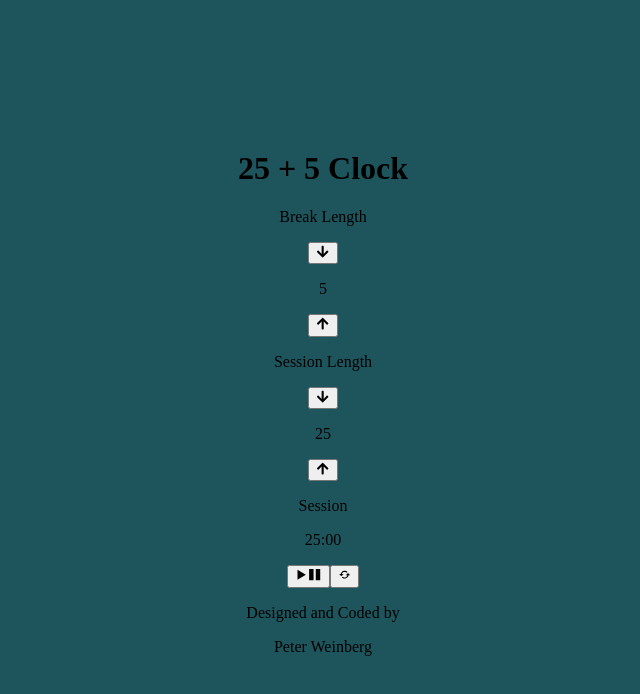
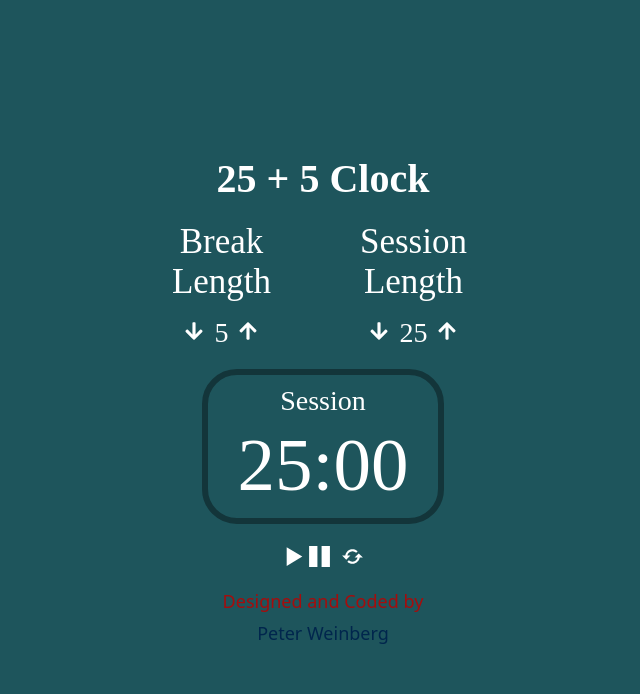
Before and after one commit to DavronNabijonv/clock, a React (Create React App) app: page / in a window 1280 px wide. Shown: the top 694 px of the page, without its empty margins (317-957 px from the left). Built offline with nearby package versions, Linux system fonts and the light colour scheme.

Commit message:
clock_design

```diff
--- a/src/App.css
+++ b/src/App.css
@@ -1,3 +1,9 @@
+button{
+  background: none;
+  border: none;
+  color: white;
+}
+
 .App {
   text-align: center;
   background: rgb(30,85,92);
@@ -13,5 +19,100 @@
   justify-content: center;
 }
 
-/* .App .clock{
-} */
+.App .clock{
+display: flex;
+flex-direction: column;
+align-items: center;
+justify-content: center;
+gap: 20px;
+width: 30%;
+}
+
+.App .clock h1{
+  color: white;
+  font-size: 40px;
+}
+
+.App .clock .breaks{
+  display: flex;
+  align-items: center;
+  justify-content: space-between;
+  width: 100%;
+}
+
+.App .clock .breaks .length_session{
+  display: flex;
+  flex-direction: column;
+  align-items: center;
+  justify-content: center;
+  gap: 15px;
+}
+
+.App .clock .breaks .length_session #break-label,
+.App .clock .breaks .length_session #session-label{
+color: white;
+font-size:35px;
+}
+
+.App .clock .breaks .length_session .btns_grp{
+  display: flex;
+  align-items: center;
+  gap: 10px;
+}
+
+.App .clock .breaks .length_session .btns_grp button{
+  font-size: 20px;
+}
+
+.App .clock .breaks .length_session .btns_grp #break-length,
+.App .clock .breaks .length_session .btns_grp #session-length{
+  font-size: 28px;
+  color: white;
+}
+
+.App .clock .timer{
+  border: 6px solid rgb(19, 53, 58);
+  border-radius: 35px;
+  padding: 10px 30px;
+  display: flex;
+  flex-direction: column;
+  align-items: center;
+  justify-content: center;
+  gap: 5px;
+}
+
+.App .clock .timer #timer-label{
+color: white;
+font-size: 28px;
+}
+
+.App .clock .timer #time-left{
+  font-size: 75px;
+  color: white;
+}
+
+.App .clock .controlTime{
+  display: flex;
+  align-items: center;
+  gap: 8px;
+}
+
+.App .clock .clock_footer{
+  display: flex;
+  flex-direction: column;
+  align-items: center;
+  justify-content: center;
+  gap: 8px;
+  font-family: "Share Tech Mono", sans;
+}
+
+.App .clock .clock_footer .red_txt{
+  color: rgb(165, 13, 13);
+  font-size: 18px;
+}
+
+.App .clock .clock_footer a{
+  color:  rgb(0, 38, 77);
+  text-decoration: none;
+  font-size: 18px
+}
--- a/src/App.js
+++ b/src/App.js
@@ -4,7 +4,7 @@ import Up_down from "./components/up_down";
 import { FaArrowDown, FaArrowUp } from "react-icons/fa";
 import { IoPlaySharp } from "react-icons/io5";
 import { GrPauseFill } from "react-icons/gr";
-import { BiRefresh } from "react-icons/bi";
+import { BiFontSize, BiRefresh } from "react-icons/bi";
 
 // useContext for change variables
 export const Break_length_session = React.createContext();
@@ -19,13 +19,35 @@ function App() {
     second: 0,
   });
   const [runTime, setRunTime] = useState(false);
+  const [changeMinute, setChangeMinute] = useState(true);
   const intervalRef = useRef(null);
+  const audioRef = useRef(null);
+
+  const changeTimeValues = () =>{
+    if(changeMinute){
+      setTimeValues((prev)=>({
+        ...prev,
+        minute:break_counts.b_length
+      }))
+      setChangeMinute(false);
+    }else{
+      setTimeValues((prev)=>({
+        ...prev,
+        minute:break_counts.b_session
+      }))
+      setChangeMinute(true);
+    }
+    }
+
 
   useEffect(() => {
     if (runTime) {
       intervalRef.current = setInterval(() => {
         setTimeValues((prev) => {
           const { minute, second } = prev;
+          if(minute == 0){
+            changeTimeValues();
+          }
           if (second > 0) {
             return { ...prev, second: second - 1 };
           } else if (minute > 0) {
@@ -70,6 +92,13 @@ function App() {
     }
   };
 
+  const button_style = {
+    color:"white",
+    fontSize:"25px",
+    display:"flex",
+    gap:"0"
+  }
+
   return (
     <div className="App">
       <div className="clock">
@@ -78,7 +107,7 @@ function App() {
         {/* break buttons  */}
 
         <div className="breaks">
-          <div className="length">
+          <div className="length_session">
             <p id="break-label">Break Length</p>
             <div className="btns_grp">
               <Up_down
@@ -102,7 +131,7 @@ function App() {
               />
             </div>
           </div>
-          <div className="session">
+          <div className="length_session">
             <p id="session-label">Session Length</p>
             <div className="btns_grp">
               <Up_down
@@ -140,7 +169,7 @@ function App() {
 
         {/* time */}
 
-        <div className="timer">
+        <div className="timer" style={timeValues.minute ===1?{color:"red"}:{}}>
           <p id="timer-label">Session</p>
           <p id="time-left">
             <span className="minute">
@@ -163,6 +192,7 @@ function App() {
             for_icon={<IoPlaySharp />}
             for_icon2={<GrPauseFill />}
             set_function={()=>{setRunTime(!runTime);}}
+            btn_style={button_style}
           />
           <Up_down
             id_name={"reset"}
@@ -173,6 +203,7 @@ function App() {
               setBreak_counts({ b_length: 5, b_session: 25 });
             }}
             for_icon={<BiRefresh />}
+            btn_style={button_style}
           />
         </div>
 
@@ -180,16 +211,16 @@ function App() {
 
         <div className="clock_footer">
           <p className="red_txt">Designed and Coded by</p>
-          <p className="whiteBlue">Peter Weinberg</p>
+          <a href="https://www.freecodecamp.org/no-stack-dub-sack" target="_blank" className="whiteBlue">Peter Weinberg</a>
         </div>
       </div>
       <audio
         id="beep"
         preload="auto"
+        ref={audioRef}
         src="https://cdn.freecodecamp.org/testable-projects-fcc/audio/BeepSound.wav"
       ></audio>
     </div>
   );
 }
-
 export default App;
--- a/src/components/up_down.js
+++ b/src/components/up_down.js
@@ -6,16 +6,17 @@ export default function Up_down({
   set_function,
   for_icon,
   for_icon2,
+  btn_style
 }) {
   return (
     <>
       {togle_disabled ? (
-        <button id={id_name}>
+        <button id={id_name} style={btn_style}>
           {for_icon}
           {for_icon2}
         </button>
       ) : (
-        <button id={id_name} onClick={set_function}>
+        <button id={id_name} style={btn_style} onClick={set_function}>
           {for_icon}
           {for_icon2}
         </button>
--- a/src/index.css
+++ b/src/index.css
@@ -11,3 +11,9 @@ code {
   font-family: source-code-pro, Menlo, Monaco, Consolas, 'Courier New',
     monospace;
 }
+
+*{
+  padding: 0;
+  margin: 0;
+  box-sizing: border-box;
+}
```
